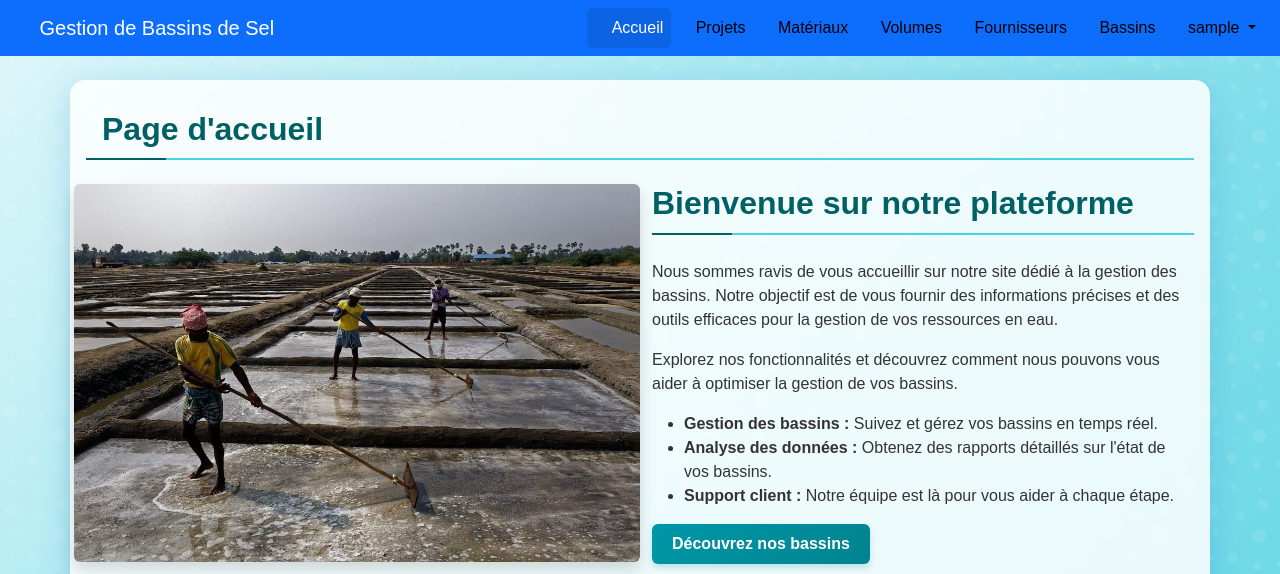
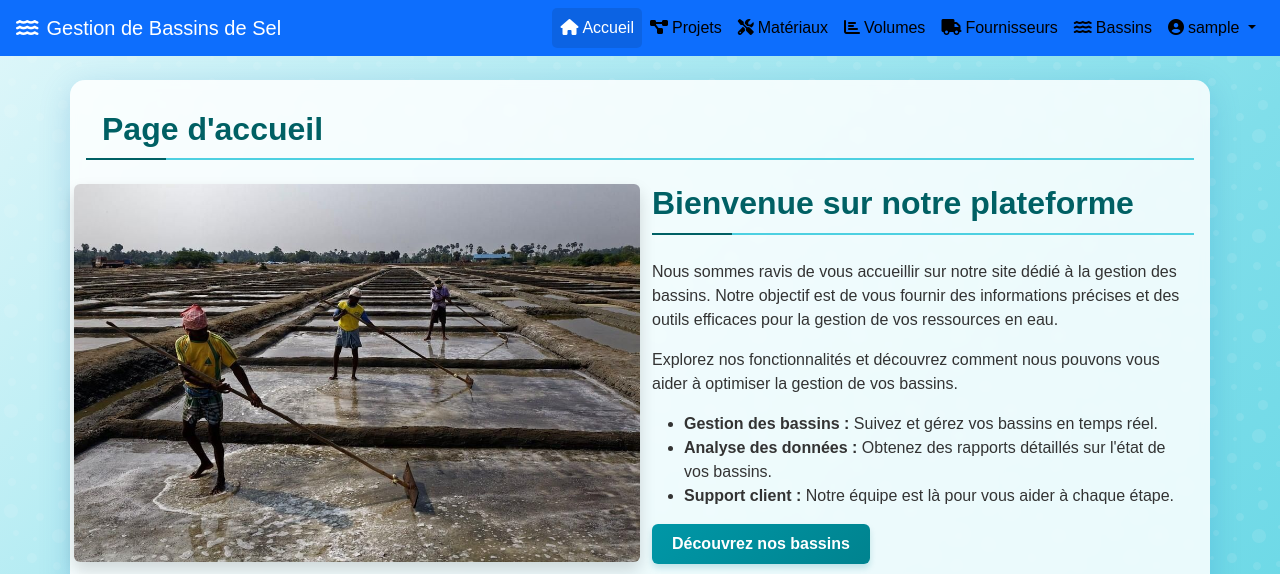
Before and after one commit to Renambohajaina-Jose-Celesta/Gestion_Construction_Bassin_Saline, a Django app: page / in a window 1280 px wide. Shown: the top 574 px of the page. Run offline with Django 4.2, Linux system fonts and the light colour scheme; the visitor is signed in with stand-in values (Sample User, id 1); some libraries are stand-ins or nearby versions; some web fonts are replaced.

Commit message:
style et font

```diff
--- a/loginSignup/base/static/css/style1.css
+++ b/loginSignup/base/static/css/style1.css
@@ -204,3 +204,11 @@ footer {
         margin-bottom: 15px;
     }
 }
+
+@font-face {
+    font-family: 'Font Awesome 5 Free';
+    font-style: normal;
+    font-weight: 900;
+    src: url("{% static 'webfonts/fa-solid-900.woff2' %}") format("woff2"),
+    url("{% static 'webfonts/fa-solid-900.woff' %}") format("woff");
+}
--- a/loginSignup/base/static/css/style_page.css
+++ b/loginSignup/base/static/css/style_page.css
@@ -280,3 +280,11 @@
         border-bottom: none;
     }
 }
+
+@font-face {
+    font-family: 'Font Awesome 5 Free';
+    font-style: normal;
+    font-weight: 900;
+    src: url("{% static 'webfonts/fa-solid-900.woff2' %}") format("woff2"),
+    url("{% static 'webfonts/fa-solid-900.woff' %}") format("woff");
+}
```
Also changed, not shown: loginSignup/base/static/webfonts/fa-brands-400.ttf (added), loginSignup/base/static/webfonts/fa-brands-400.woff2 (added), loginSignup/base/static/webfonts/fa-regular-400.ttf (added), loginSignup/base/static/webfonts/fa-regular-400.woff2 (added), loginSignup/base/static/webfonts/fa-solid-900.ttf (added), loginSignup/base/static/webfonts/fa-solid-900.woff2 (added), loginSignup/base/static/webfonts/fa-v4compatibility.ttf (added), loginSignup/base/static/webfonts/fa-v4compatibility.woff2 (added).
